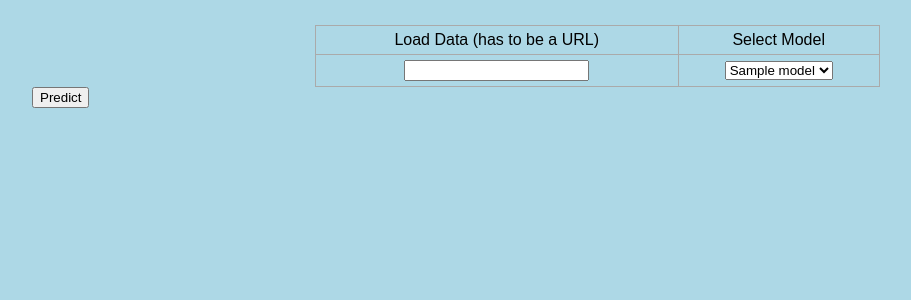
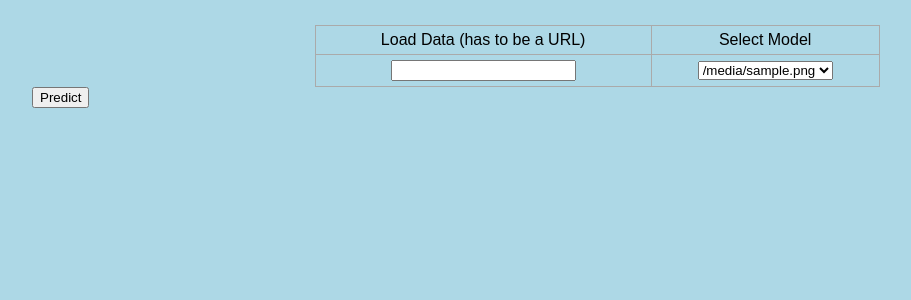
Before and after one commit to Ling-Jun/LSTM-Stock-price, a Flask app: template webapp/templates/index.html in a window 1280 px wide. Shown: the top 300 px of the page, without its empty margins (68-979 px from the left). Run offline with Flask 2, Linux system fonts and the light colour scheme; the template is opened without the code that fills it: most values are stand-ins (such as "Sample title", 1, 10 or a date in 2020).

Commit message:
updated webapp files

```diff
--- a/webapp/app.py
+++ b/webapp/app.py
@@ -13,20 +13,26 @@ import pred
 # as a function instead of a package name
 import math
 from sklearn.metrics import mean_squared_error
-
+import os
+from os.path import isfile, join
 
 app = Flask(__name__)
 
 
 @app.route('/',methods=['GET','POST'])
 def index():
-    return render_template('index.html', models=[{'name':''}, {'name':'model_epoch_60.h5'}, {'name':'model_epoch_30.h5'}])
+    mypath = os.getcwd()+'\models'
+    # relative path of models folder
+    onlyfiles = [f for f in os.listdir(mypath) if isfile(join(mypath, f))]
+    return render_template('index.html', modelfiles = onlyfiles)
+    # read from models folder the list of models to select
+
 
 
 
 @app.route('/predict',methods=['POST', 'GET'])
 def predict():
-    file=request.values['file']
+    file = request.values['file']
     select = request.form.get('comp_select')
 
     dataset = train.read_data(file)
@@ -45,9 +51,10 @@ def predict():
     rmse = pred.return_rmse(test_set, predicted_stock_price)
     pred.plot_predictions(test_set, predicted_stock_price, nameURL = 'static/'+ str(select).replace('.h5',"")+'.png')
     # the image URL to pass on to predict.html, it has to be in a 'static' folder
-    imgname = 'static/'+ str(select).replace('.h5',"")+'.png'
-    return render_template('predict.html', model=select, rmse=rmse, imgname = imgname)
-    # image not showing!
+    imgname = 'static/'+ str(select).replace('.h5','.png')
+    return render_template('predict.html', model=select, rmse=rmse,
+                            imgname = imgname)
+    # image for 30 epochs is still not showing xlabel and ylabel
 
 
 if __name__=='__main__':
--- a/webapp/pred.py
+++ b/webapp/pred.py
@@ -13,8 +13,8 @@ from sklearn.preprocessing import MinMaxScaler
 from sklearn.metrics import mean_squared_error
 import train
 from matplotlib import rcParams
-# # without this line, savefig() will cut off the xlabel and ylabel
-# rcParams.update({'figure.autolayout': True})
+# without this line, savefig() will cut off the xlabel and ylabel
+rcParams.update({'figure.autolayout': True})
 
 # there's a 3rd argument test_set comparing to older version of predict.py
 def test_inputs(lookback, data, test_set):
@@ -40,7 +40,7 @@ def plot_predictions(test, predicted, nameURL):
     # changed from plt.show() to plt.savefig()
     plt.savefig(nameURL)
     # savefig() doesn't save the xlabel, ylabel?
-    plt.autoscale()
+    # plt.autoscale()
     # this line also allows us to savefig() with xlabel and ylabel
     plt.close()
 
--- a/webapp/templates/index.html
+++ b/webapp/templates/index.html
@@ -73,11 +73,12 @@
           <td><input name="file"/></td>
           <td>
             <select name="comp_select" class="selectpicker form-control">
-              {% for m in models %}
-              <option value="{{ m.name }}">{{ m.name }}</option>
+              {% for m in modelfiles %}
+              <option value="{{ m }}">{{ m }}</option>
               {% endfor %}
             </select>
           </td>
+          <!-- <td> {{modelfiles}}</td> -->
         </tr>
     </table>
 		<button type="submit">Predict</button>
```
Also changed, not shown: webapp/static/model_epoch_30.png, webapp/static/model_epoch_60.png, webapp/templates/image.png (deleted).
